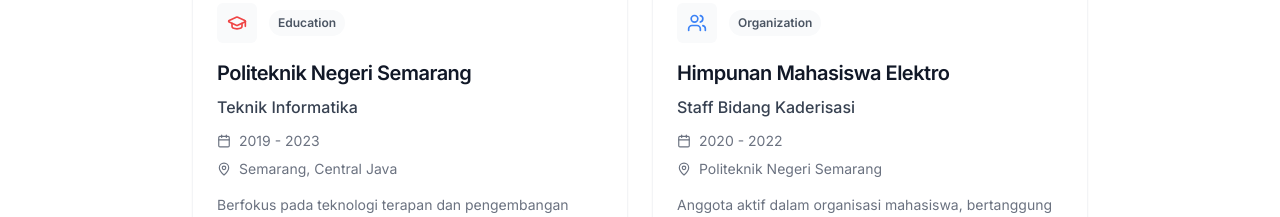
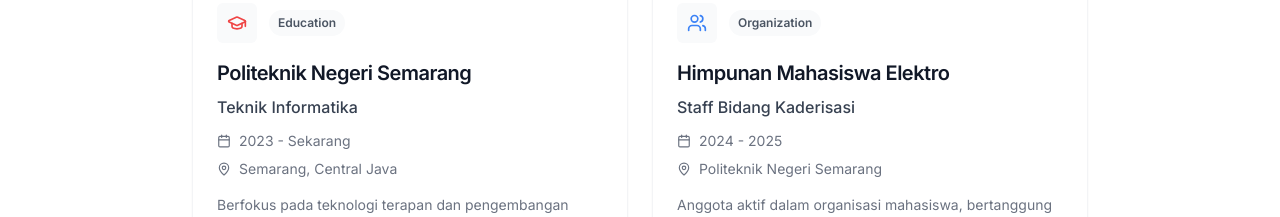
Before and after one commit to codewithun/Portofolio, a Next.js app: page / in a window 1280 px wide. Shown: the part 2600-2817 px from the top of the page. Built offline with nearby package versions, Linux system fonts and the light colour scheme.

Commit message:
fix: update experience dates in ExperienceSection

```diff
--- a/components/sections/experience/ExperienceSection.tsx
+++ b/components/sections/experience/ExperienceSection.tsx
@@ -102,7 +102,7 @@ export default function ExperienceSection() {
 
                   <div className='flex items-center text-gray-500 mb-2 text-sm'>
                     <Calendar className='h-3.5 w-3.5 mr-2' />
-                    <span>2019 - 2023</span>
+                    <span>2023 - Sekarang</span>
                   </div>
 
                   <div className='flex items-center text-gray-500 mb-4 text-sm'>
@@ -150,7 +150,7 @@ export default function ExperienceSection() {
 
                   <div className='flex items-center text-gray-500 mb-2 text-sm'>
                     <Calendar className='h-3.5 w-3.5 mr-2' />
-                    <span>2020 - 2022</span>
+                    <span>2024 - 2025</span>
                   </div>
 
                   <div className='flex items-center text-gray-500 mb-4 text-sm'>
```
